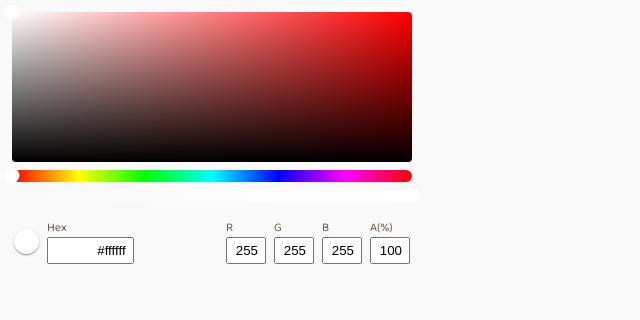
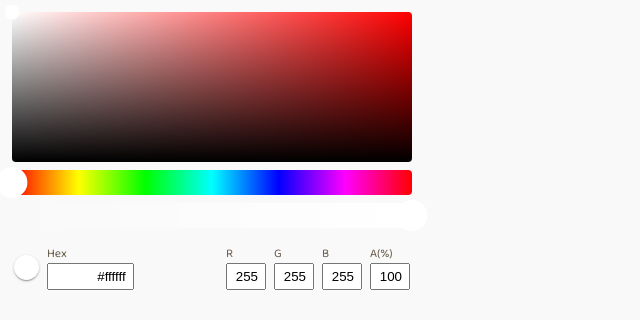
Before and after one commit to tetracalibers/Uispet-frontend, a Next.js app: page /articles/color_picker_demo in a window 1280 px wide. Shown: the top 320 px of the page, without its empty margins (0-640 px from the left). Built offline with nearby package versions, Linux system fonts and the light colour scheme; a web font is replaced by a local one.

Commit message:
[ColorPicker] HueとOpacityのControl Barを大きく

```diff
--- a/components/control/ColorPicker/HueDragArea.tsx
+++ b/components/control/ColorPicker/HueDragArea.tsx
@@ -11,8 +11,11 @@ interface HueDragAreaProps {
 }
 
 const DragArea = styled.div`
+  --height: 25px;
+  --circle-size: calc(var(--height) * 1.25);
+
   width: 100%;
-  height: 12px;
+  height: var(--height);
   background-image: linear-gradient(
     to right,
     #ff0000,
@@ -23,17 +26,20 @@ const DragArea = styled.div`
     #ff00ff,
     #ff0000
   );
-  border-radius: 999px;
+  border-radius: 4px;
   position: relative;
   cursor: crosshair;
 `
 
 const Indicator = styled.div`
-  width: 15px;
-  height: 15px;
+  width: var(--circle-size);
+  height: var(--circle-size);
   border: 2px solid #ffffff;
   border-radius: 50%;
-  transform: translate(-7.5px, -2px);
+  transform: translate(
+    -50%,
+    calc(var(--height) * 0.5 - var(--circle-size) * 0.5)
+  );
   position: absolute;
 `
 
--- a/components/control/ColorPicker/OpacityDragArea.tsx
+++ b/components/control/ColorPicker/OpacityDragArea.tsx
@@ -12,24 +12,30 @@ interface OpacityDragAreaProps {
 const DragArea = styled.div<{ $rgb: string }>`
   --selected-color: ${({ $rgb }) => `rgba(${$rgb}, 1)`};
   --transparent: ${({ $rgb }) => `rgba(${$rgb}, 0)`};
+  --height: 25px;
+  --circle-size: calc(var(--height) * 1.25);
+
   width: 100%;
-  height: 12px;
+  height: var(--height);
   background-image: linear-gradient(
     to left,
     var(--selected-color),
     var(--transparent)
   );
-  border-radius: 999px;
+  border-radius: 4px;
   position: relative;
   cursor: crosshair;
 `
 
 const Indicator = styled.div`
-  width: 15px;
-  height: 15px;
+  width: var(--circle-size);
+  height: var(--circle-size);
   border: 2px solid #ffffff;
   border-radius: 50%;
-  transform: translate(-7.5px, -2px);
+  transform: translate(
+    -50%,
+    calc(var(--height) * 0.5 - var(--circle-size) * 0.5)
+  );
   position: absolute;
 `
 
--- a/components/control/ColorPicker/index.tsx
+++ b/components/control/ColorPicker/index.tsx
@@ -18,9 +18,8 @@ interface ColorPickerProps {
 
 const Container = styled.div`
   padding: 12px;
-  overflow: auto;
+  overflow: visible;
   scrollbar-width: none;
-  -ms-overflow-style: none;
   width: fit-content;
 
   &::-webkit-scrollbar {
```
